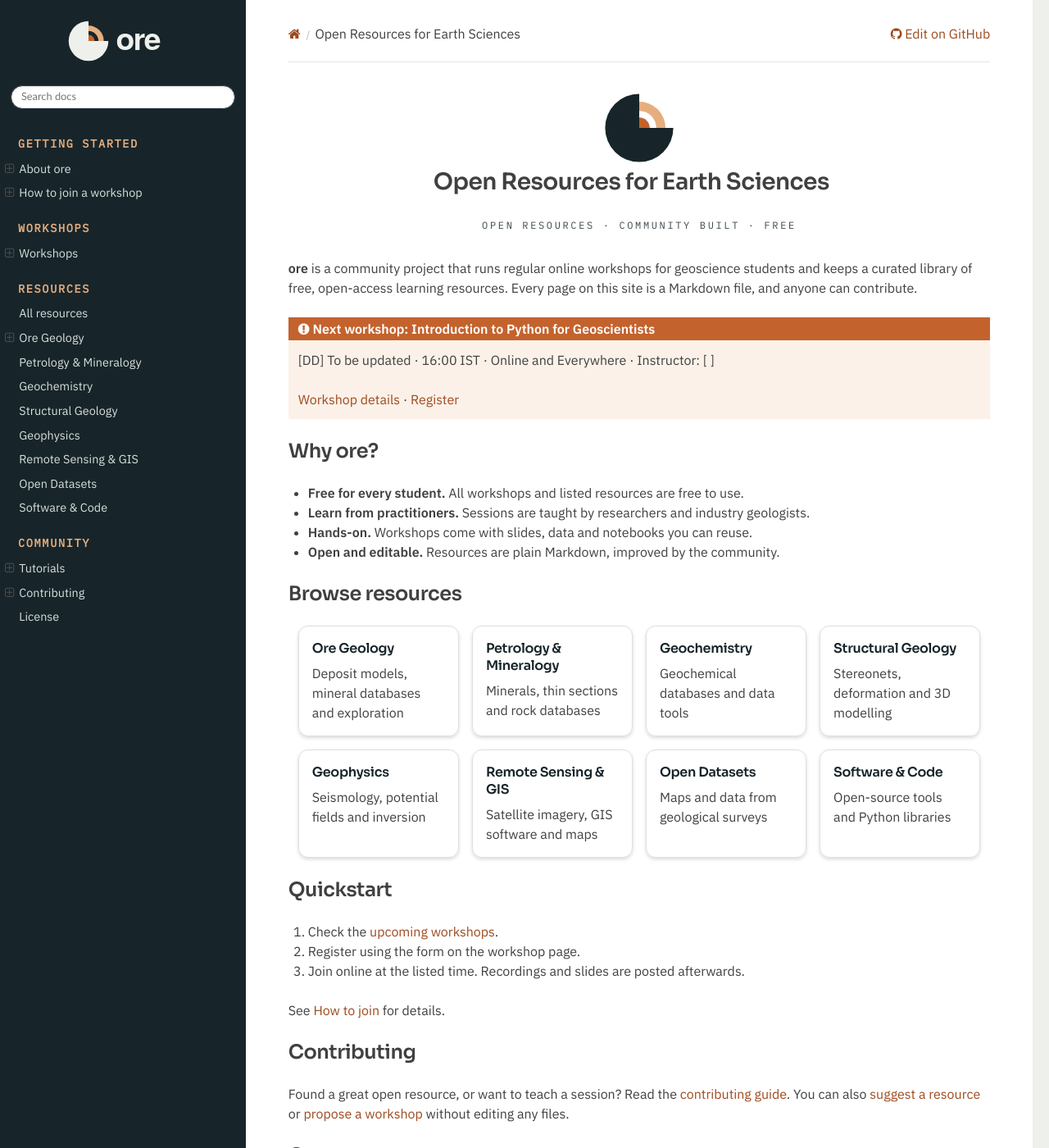
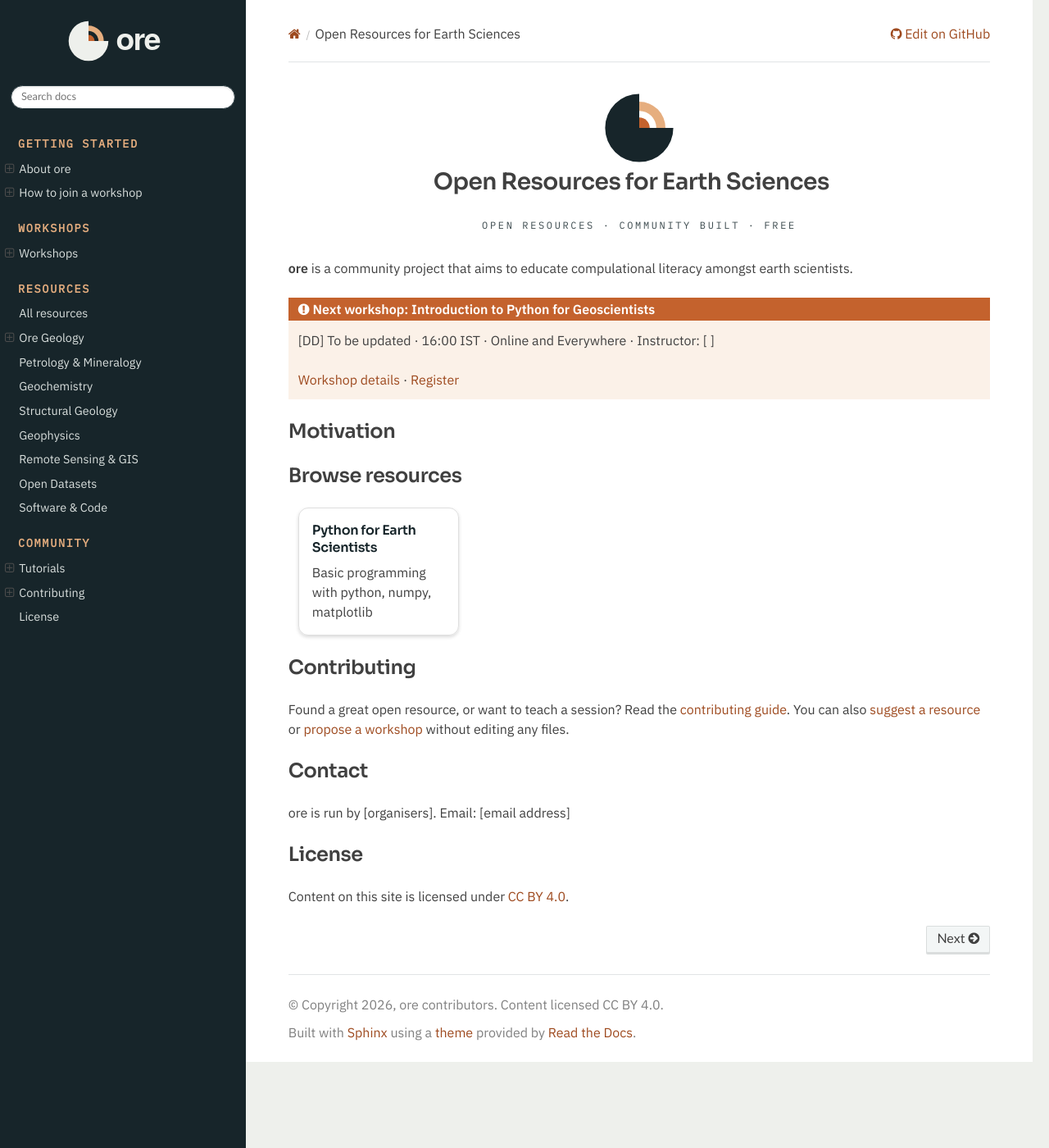
Before and after one commit to openresearth/openresearth.github.io, a Sphinx documentation site: the page built from docs/index.md, in a window 1280 px wide and 1400 px high. Shown: the whole window at 82% size. Built offline with Sphinx 7.4.7 and the Read the Docs theme 3.1.0, drawn with Linux system fonts in a browser that asks for light colours.

Commit message:
Update index.md

````diff
--- a/docs/index.md
+++ b/docs/index.md
@@ -10,9 +10,7 @@
 <p class="ore-tagline"> Open resources · Community built · Free </p>
 ```
 
-**ore** is a community project that runs regular online workshops for geoscience
-students and keeps a curated library of free, open-access learning resources.
-Every page on this site is a Markdown file, and anyone can contribute.
+**ore** is a community project that aims to educate compulational literacy amongst earth scientists.
 
 :::{admonition} Next workshop: Introduction to Python for Geoscientists
 :class: tip
@@ -22,74 +20,24 @@ Every page on this site is a Markdown file, and anyone can contribute.
 [Workshop details](workshops/2026-10-ore-deposit-models.md) · [Register](https://forms.gle/your-form-link)
 :::
 
-## Why ore?
+## Motivation
 
-- **Free for every student.** All workshops and listed resources are free to use.
-- **Learn from practitioners.** Sessions are taught by researchers and industry geologists.
-- **Hands-on.** Workshops come with slides, data and notebooks you can reuse.
-- **Open and editable.** Resources are plain Markdown, improved by the community.
+
 
 ## Browse resources
 
 ::::{grid} 1 2 2 4
 :gutter: 3
 
-:::{grid-item-card} Ore Geology
+:::{grid-item-card} Python for Earth Scientists
 :link: resources/ore-geology
 :link-type: doc
-Deposit models, mineral databases and exploration
+Basic programming with python, numpy, matplotlib
 :::
 
-:::{grid-item-card} Petrology & Mineralogy
-:link: resources/petrology-mineralogy
-:link-type: doc
-Minerals, thin sections and rock databases
-:::
 
-:::{grid-item-card} Geochemistry
-:link: resources/geochemistry
-:link-type: doc
-Geochemical databases and data tools
-:::
-
-:::{grid-item-card} Structural Geology
-:link: resources/structural-geology
-:link-type: doc
-Stereonets, deformation and 3D modelling
-:::
-
-:::{grid-item-card} Geophysics
-:link: resources/geophysics
-:link-type: doc
-Seismology, potential fields and inversion
-:::
-
-:::{grid-item-card} Remote Sensing & GIS
-:link: resources/remote-sensing-gis
-:link-type: doc
-Satellite imagery, GIS software and maps
-:::
-
-:::{grid-item-card} Open Datasets
-:link: resources/datasets
-:link-type: doc
-Maps and data from geological surveys
-:::
-
-:::{grid-item-card} Software & Code
-:link: resources/software
-:link-type: doc
-Open-source tools and Python libraries
-:::
 ::::
 
-## Quickstart
-
-1. Check the [upcoming workshops](workshops/index.md).
-2. Register using the form on the workshop page.
-3. Join online at the listed time. Recordings and slides are posted afterwards.
-
-See [How to join](getting-started/join.md) for details.
 
 ## Contributing
 
````
